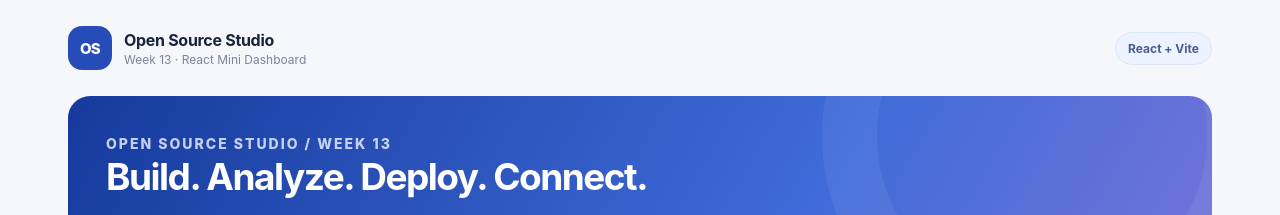
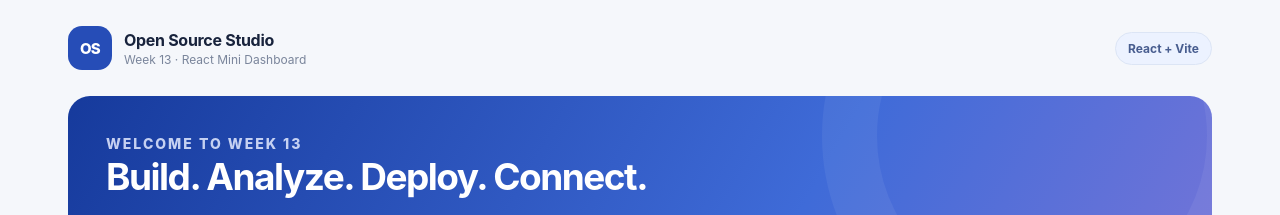
Before and after one commit to 2026-2-OSS/week13_starter_project, a React (Vite) app: page / in a window 1280 px wide. Shown: the top 215 px of the page. Built offline with nearby package versions, Linux system fonts and the light colour scheme.

Commit message:
style: update title

```diff
--- a/src/App.jsx
+++ b/src/App.jsx
@@ -10,7 +10,7 @@ export default function App() {
       <Header title="Open Source Studio" subtitle="Week 13 · React Mini Dashboard" />
       <main className="dashboard">
         <section className="hero">
-          <p className="hero-kicker">OPEN SOURCE STUDIO / WEEK 13</p>
+          <p className="hero-kicker">WELCOME TO WEEK 13</p>
           <h1>Build. Analyze. Deploy. Connect.</h1>
           <p>
             One small React project for GitHub collaboration, component analysis,
```
